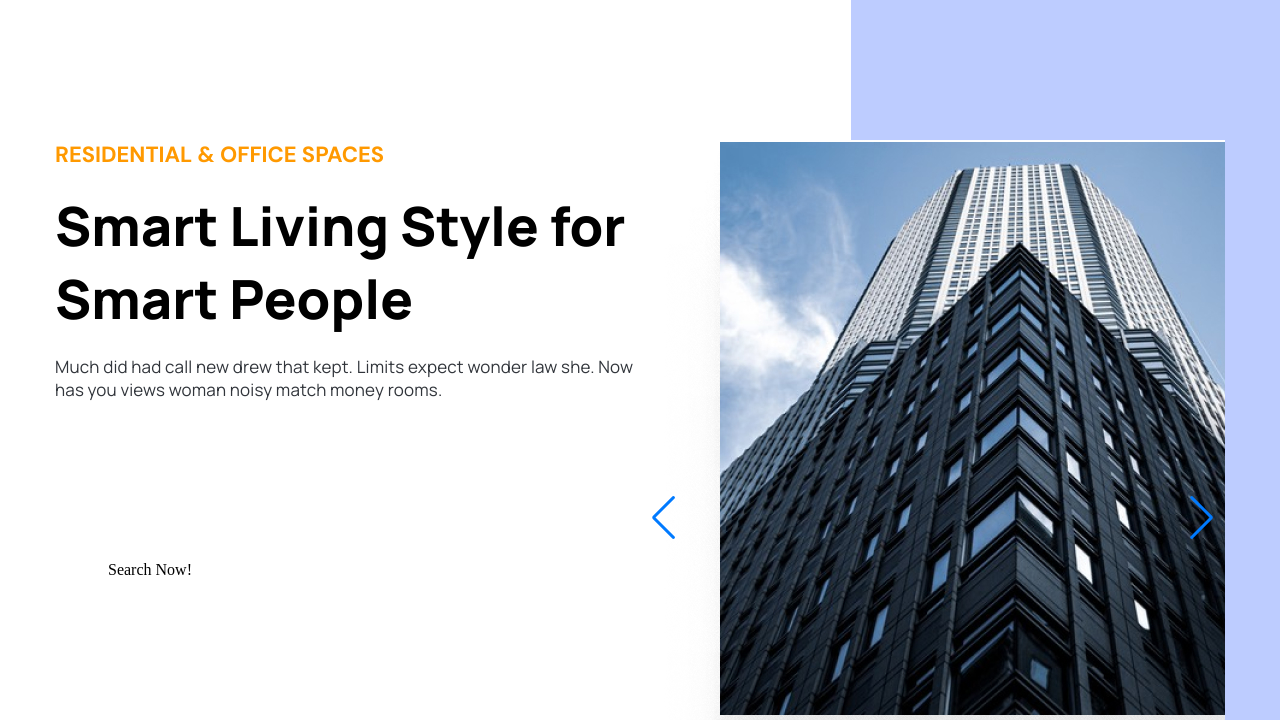
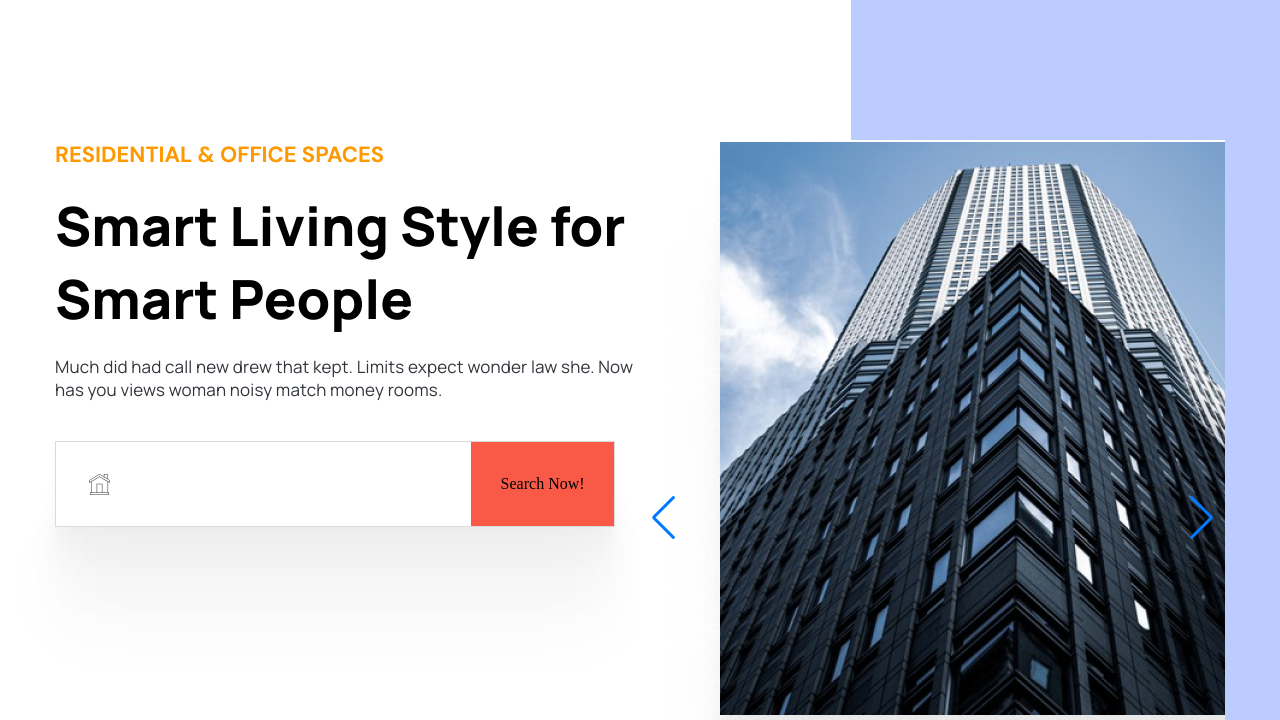
Before and after one commit to VarushSergio/res, a plain HTML site: page index.html in a window 1280 px wide. Shown: the part 80-800 px from the top of the page. Drawn offline with nearby package versions, Linux system fonts and the light colour scheme.

Commit message:
input and button littel chenges

```diff
--- a/style/main.scss
+++ b/style/main.scss
@@ -73,14 +73,25 @@ margin-bottom: 40px;
 
 }
 .form-main-block {
+    display: flex;
+    width: 560px;
+    height: 86px;
+    background: #FFFFFF url(/image/input/Icon.svg) 33px 50% no-repeat;
+border: 1px solid #DADADA;
+box-shadow: 0px 100px 80px rgba(0, 0, 0, 0.03), 0px 64.8148px 46.8519px rgba(0, 0, 0, 0.0227778), 0px 38.5185px 25.4815px rgba(0, 0, 0, 0.0182222), 0px 20px 13px rgba(0, 0, 0, 0.015), 0px 8.14815px 6.51852px rgba(0, 0, 0, 0.0117778), 0px 1.85185px 3.14815px rgba(0, 0, 0, 0.00722222);
+
 }
 .form-main-block__input {
-    width: 560px;
-    height: 86px;
+    background-color: transparent;
+    padding: 0px 0px 0px 74px;
+    width: 100%;
+    flex: 1 1 auto;
 }
 .form-main-block__button {
     width: 190px;
-    height: 86px;
+    cursor: pointer;
+    padding: 5px 15px;
+    background: #F85A47;
 }
 
 
```
Also changed, not shown: image/input/Icon.svg (renamed from image/header/input/Icon.svg), image/line/line-centr.svg (deleted), image/line/line-left.svg (deleted), image/line/line-right.svg (deleted), style/main.css.
